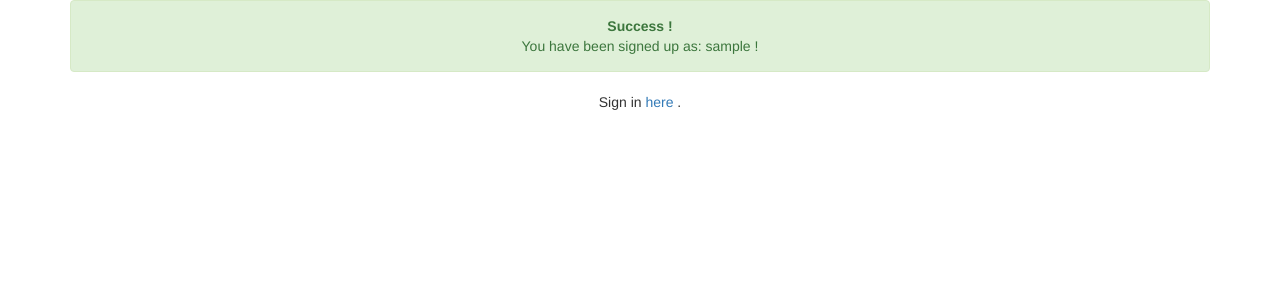
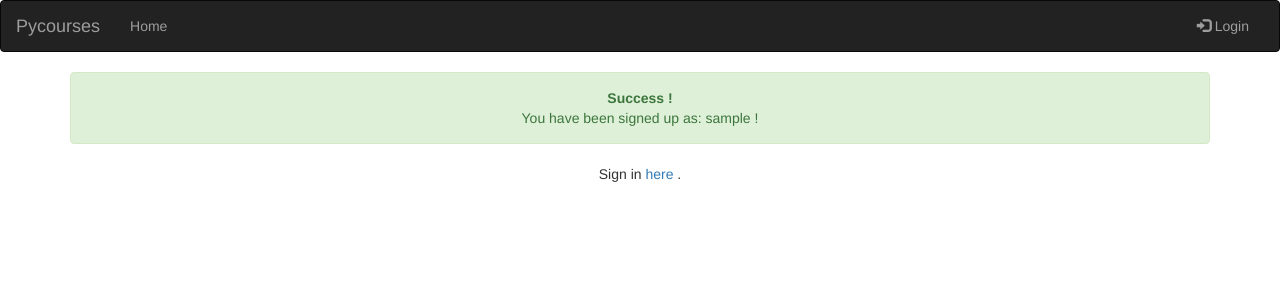
Before and after one commit to billz96/Pycourses, a Flask app: template templates/registration_success.html in a window 1280 px wide. Shown: the top 300 px of the page. Run offline with Flask 2, Linux system fonts and the light colour scheme; the template is opened without the code that fills it: most values are stand-ins (such as "Sample title", 1, 10 or a date in 2020); some libraries are stand-ins or nearby versions.

Commit message:
changed registration success page

```diff
--- a/templates/registration_success.html
+++ b/templates/registration_success.html
@@ -1,6 +1,38 @@
 {% extends 'partials/base.html' %}
 {% block title %}Home Page{% endblock %}
 {% block content %}
+
+<nav class="navbar navbar-inverse">
+  <div class="container-fluid">
+    <div class="navbar-header">
+      <button type="button" class="navbar-toggle" data-toggle="collapse" data-target="#myNavbar">
+        <span class="icon-bar"></span>
+        <span class="icon-bar"></span>
+        <span class="icon-bar"></span>
+      </button>
+      <a class="navbar-brand" href="{{ url_for('home') }}">Pycourses</a>
+    </div>
+    <div class="collapse navbar-collapse" id="myNavbar">
+      <ul class="nav navbar-nav">
+        <li><a href="{{ url_for('home') }}">Home</a></li>
+        <!-- <li class="dropdown">
+          <a class="dropdown-toggle" data-toggle="dropdown" href="#">Page 1 <span class="caret"></span></a>
+          <ul class="dropdown-menu">
+            <li><a href="#">Page 1-1</a></li>
+            <li><a href="#">Page 1-2</a></li>
+            <li><a href="#">Page 1-3</a></li>
+          </ul>
+        </li>
+        <li><a href="#">Page 2</a></li>
+        <li><a href="#">Page 3</a></li> -->
+      </ul>
+      <ul class="nav navbar-nav navbar-right">
+        <li><a href="{{ url_for('login') }}"><span class="glyphicon glyphicon-log-in"></span> Login</a></li>
+      </ul>
+    </div>
+  </div>
+</nav>
+
 <div class="container text-center">
   <div class="alert alert-success">
     <b>Success !</b>
```
